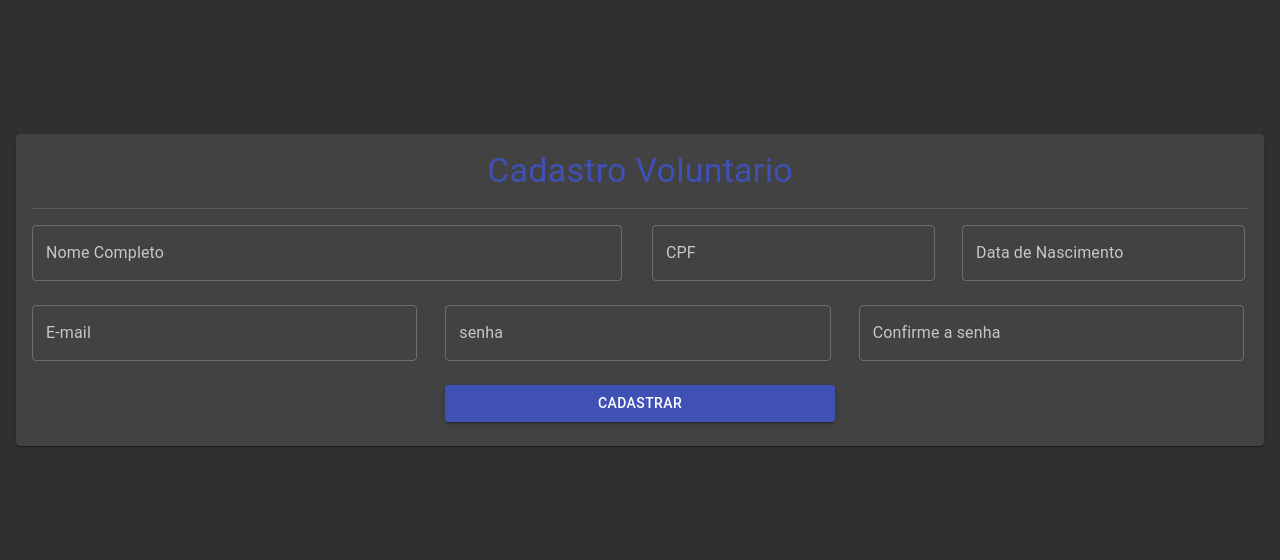
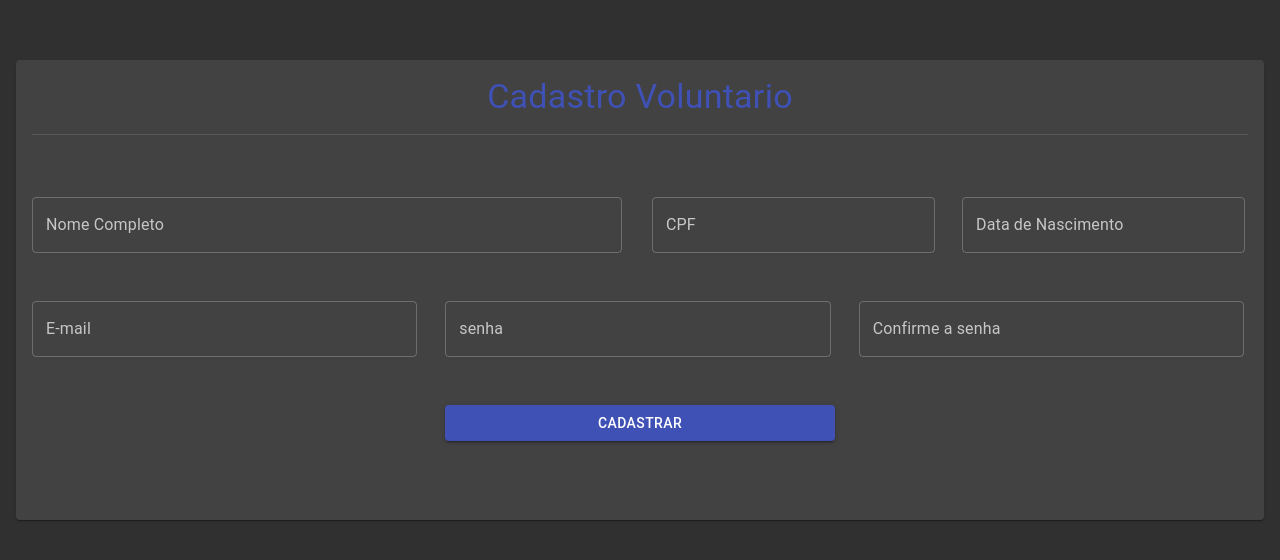
Before and after one commit to MichelFernandes1997/TCC, a React (Create React App) app: page /register/voluntario in a window 1280 px wide. Shown: the part 110-670 px from the top of the page. Built offline with nearby package versions, Linux system fonts and the light colour scheme.

Commit message:
design dos forms de autenticação finalizados

```diff
--- a/src/pages/register/ong/index.tsx
+++ b/src/pages/register/ong/index.tsx
@@ -65,8 +65,8 @@ const Ong: React.FC = () => {
       m={1}
       className={classes.formContainer}
     >
-      <form noValidate autoComplete="off">
-        <Card>
+      <form noValidate autoComplete="off" style={{ height: "60%" }}>
+        <Card style={{ height: "100%" }}>
           <CardHeader
             title={
               <Typography variant="h4" color="primary" align="center">
@@ -77,9 +77,10 @@ const Ong: React.FC = () => {
           <Divider variant="middle" />
           <CardContent
             style={{
-              height: "70%",
+              height: "100%",
             }}
           >
+            <Box display="flex" alignItems="center" style={{ height: "80%" }}>
               <Grid container spacing={3}>
                 <Grid item xs={4}>
                   <TextField
@@ -108,6 +109,7 @@ const Ong: React.FC = () => {
                     className={classes.fullWidth}
                   />
                 </Grid>
+                <Grid item xs={12}></Grid>
                 <Grid item xs={4}>
                   <TextField
                     id="email"
@@ -135,6 +137,7 @@ const Ong: React.FC = () => {
                     className={classes.fullWidth}
                   />
                 </Grid>
+                <Grid item xs={12}></Grid>
                 <Grid item xs={4} />
                 <Grid item xs={4}>
                   <Button
@@ -149,6 +152,7 @@ const Ong: React.FC = () => {
                 </Grid>
                 <Grid item xs={4} />
               </Grid>
+            </Box>
           </CardContent>
         </Card>
       </form>
--- a/src/pages/register/voluntario/index.tsx
+++ b/src/pages/register/voluntario/index.tsx
@@ -65,8 +65,8 @@ const Voluntario: React.FC = () => {
       m={1}
       className={classes.formContainer}
     >
-      <form noValidate autoComplete="off">
-        <Card>
+      <form noValidate autoComplete="off" style={{ height: "60%" }}>
+        <Card style={{ height: "100%" }}>
           <CardHeader
             title={
               <Typography variant="h4" color="primary" align="center">
@@ -77,9 +77,10 @@ const Voluntario: React.FC = () => {
           <Divider variant="middle" />
           <CardContent
             style={{
-              height: "70%",
+              height: "100%",
             }}
           >
+            <Box display="flex" alignItems="center" style={{ height: "80%" }}>
               <Grid container spacing={3}>
                 <Grid item xs={6}>
                   <TextField
@@ -108,6 +109,7 @@ const Voluntario: React.FC = () => {
                     className={classes.fullWidth}
                   />
                 </Grid>
+                <Grid item xs={12}></Grid>
                 <Grid item xs={4}>
                   <TextField
                     id="email"
@@ -135,6 +137,7 @@ const Voluntario: React.FC = () => {
                     className={classes.fullWidth}
                   />
                 </Grid>
+                <Grid item xs={12}></Grid>
                 <Grid item xs={4} />
                 <Grid item xs={4}>
                   <Button
@@ -149,6 +152,7 @@ const Voluntario: React.FC = () => {
                 </Grid>
                 <Grid item xs={4} />
               </Grid>
+            </Box>
           </CardContent>
         </Card>
       </form>
```
Lines whose indentation alone changed are shown as unchanged.
